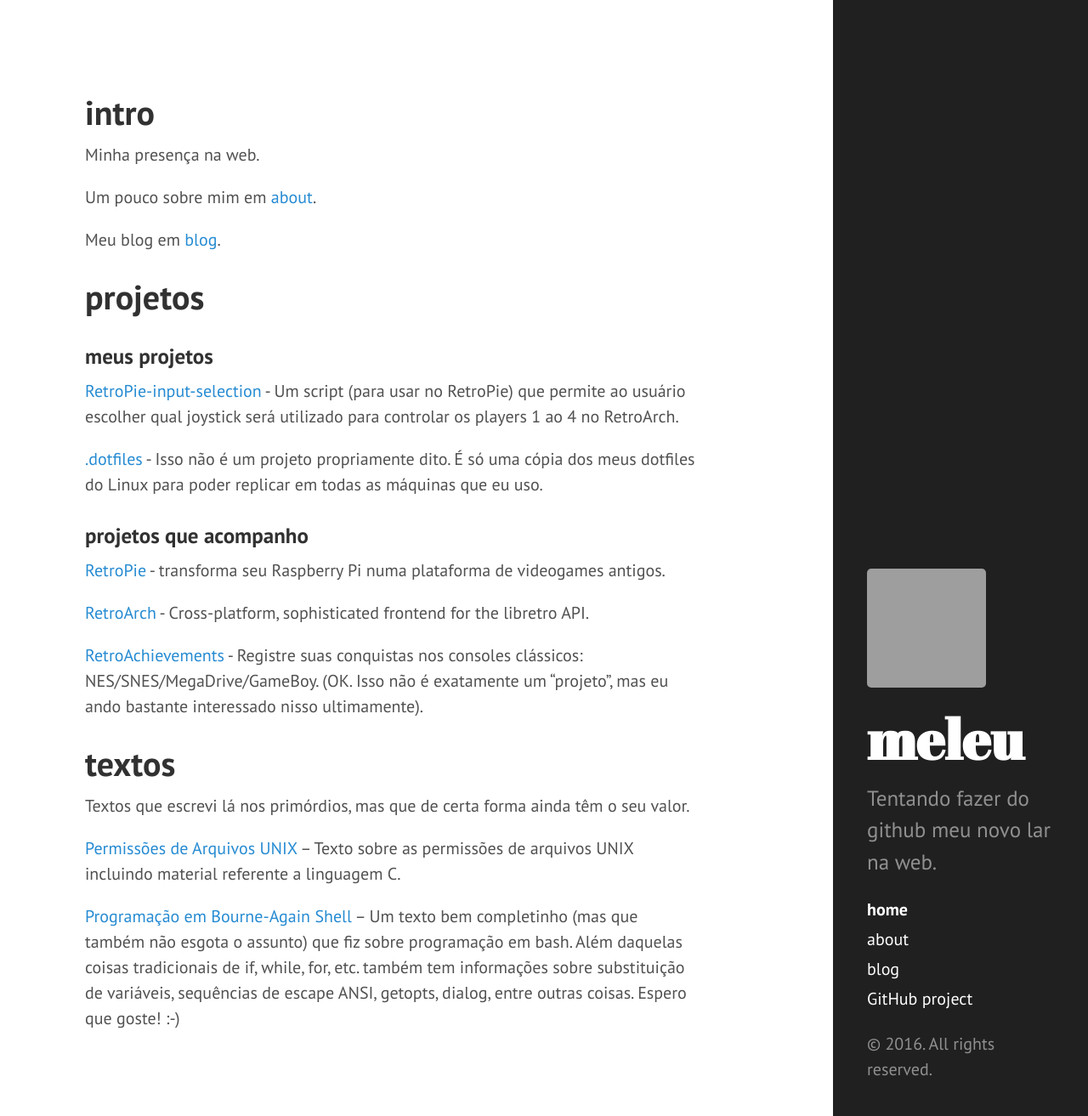
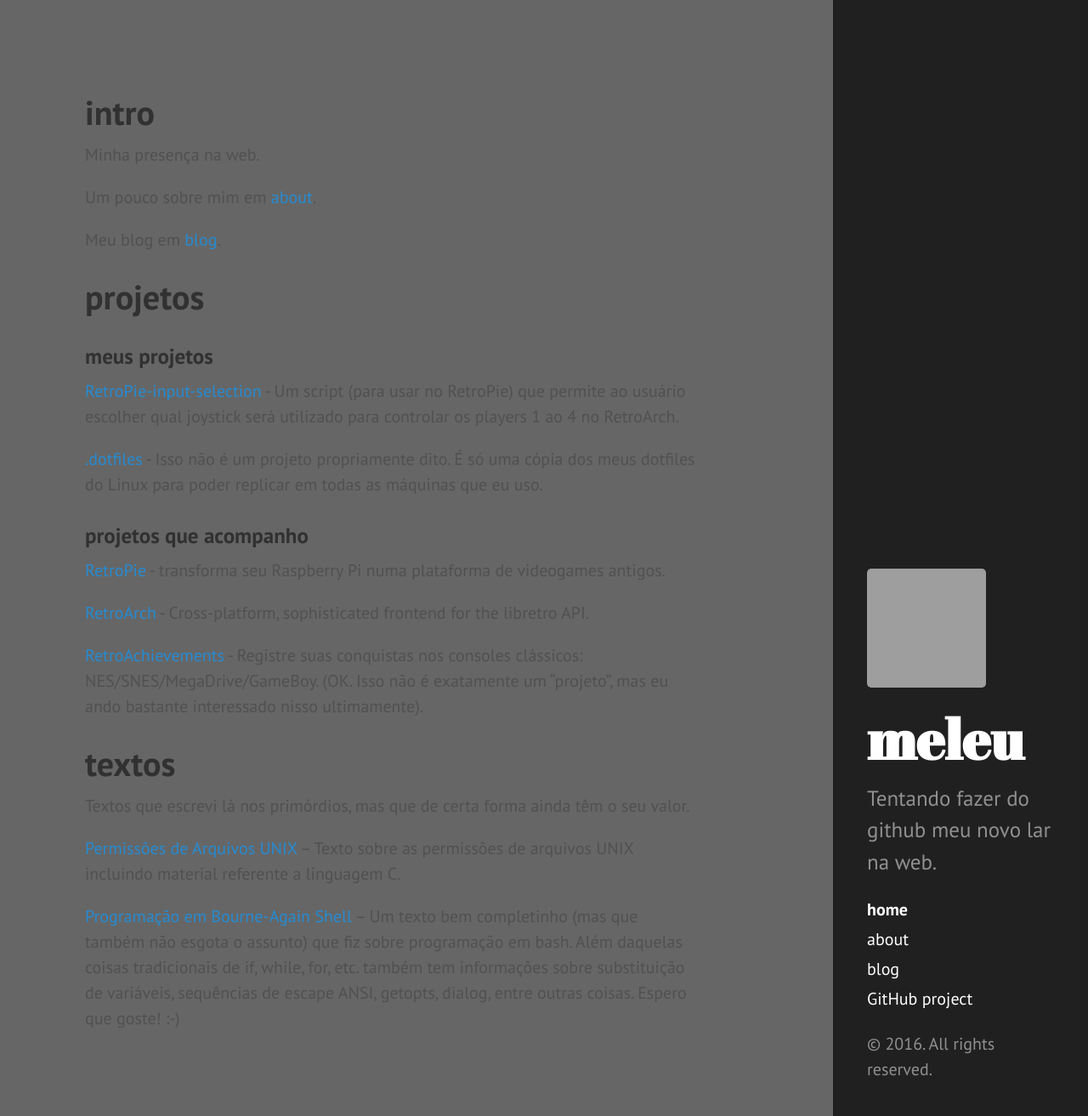
Before and after one commit to meleu/meleu.github.io, a Jekyll site: the page built from index.md, in a window 1280 px wide and 1313 px high. Shown: the whole window at 85% size. Built offline with Jekyll 4.4.1, drawn with Linux system fonts in a browser that asks for light colours; grey boxes are pictures that could not be loaded.

Commit message:
Update poole.css

```diff
--- a/stylesheets/poole.css
+++ b/stylesheets/poole.css
@@ -60,7 +60,8 @@ html {
 
 body {
   color: #515151;
-  background-color: #fff;
+/*  background-color: #fff; */
+  background-color: #666666;
   -webkit-text-size-adjust: 100%;
       -ms-text-size-adjust: 100%;
 }
```
